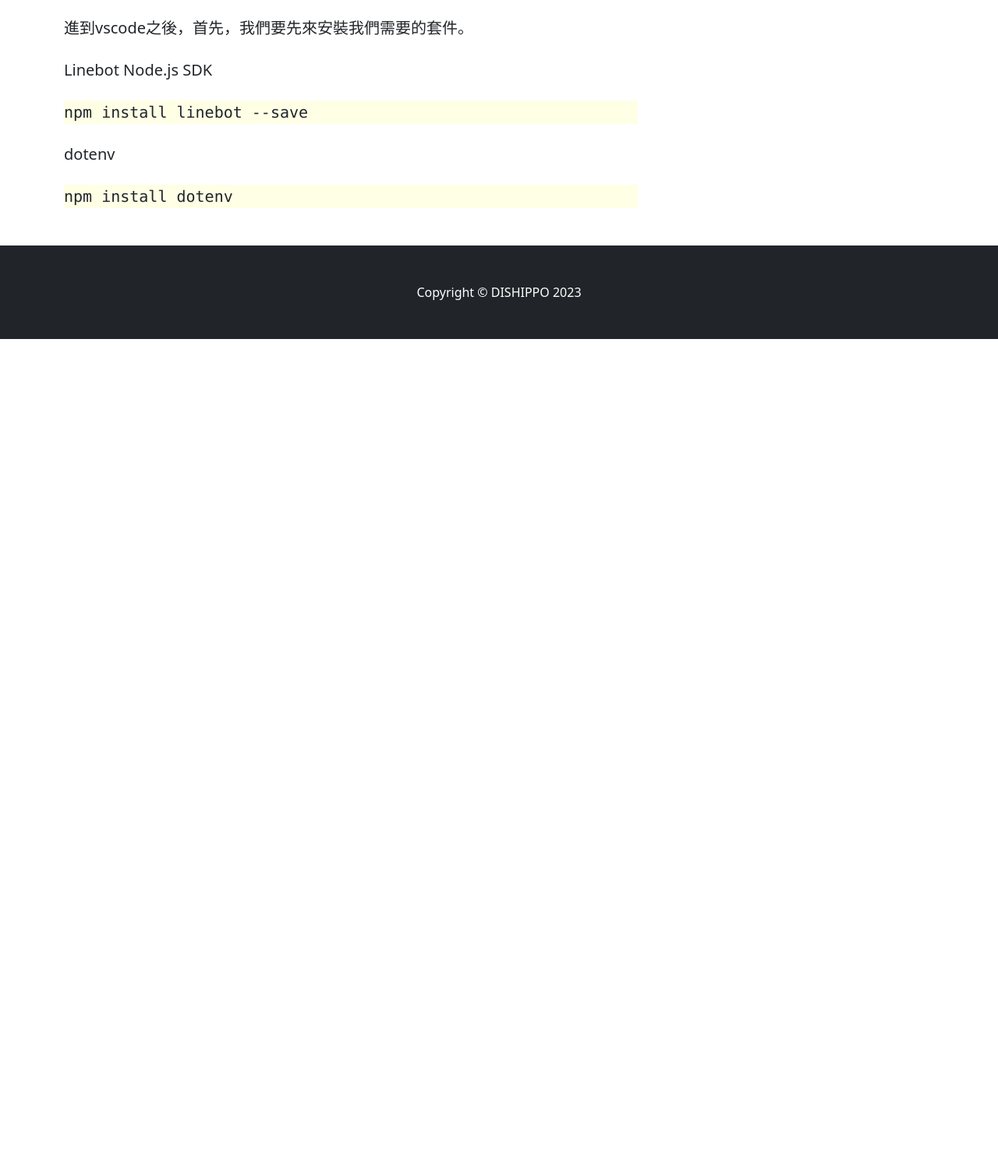
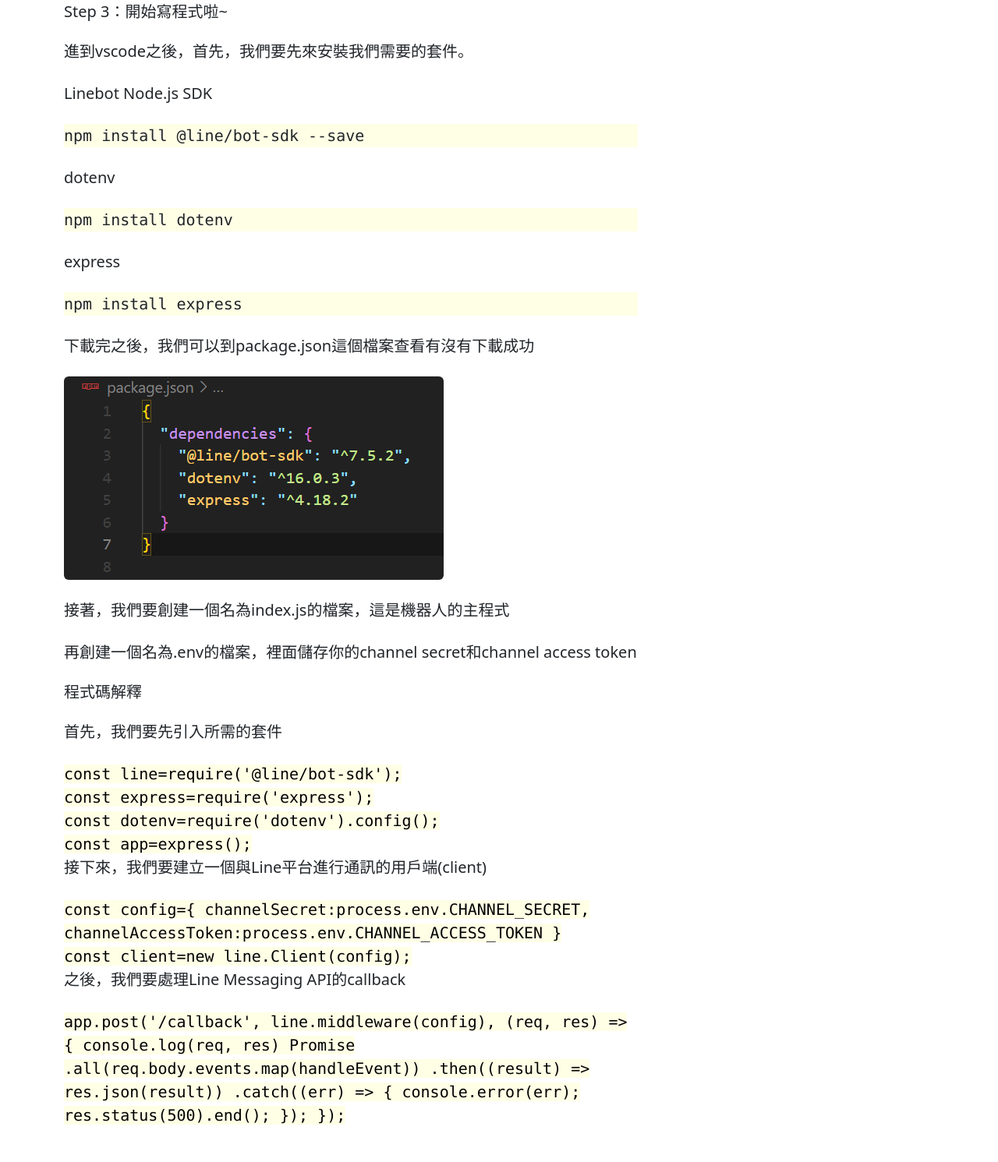
Before and after one commit to joelinkaiyi/dishippo_blog, a plain HTML site: page index.html in a window 1280 px wide. Shown: the part 2649-4140 px from the top of the page at 78% size. Before the commit the page ends 3084 px from the top, so only its background shows below. Drawn offline with nearby package versions, Linux system fonts and the light colour scheme.

Commit message:
code half done

```diff
--- a/index.html
+++ b/index.html
@@ -58,13 +58,49 @@
                             <p class="fs-5 mb-4">進到主控台並建立完一個機器人後，我們要到 Basic setting的欄位去獲取channel secret，並到Messaging API欄位找到channel access token並生成一個token</p>
                             <figure class="mb-4"><img class="img-fluid rounded" src="./image/channelsecret.png" alt="..." /></figure>
                             <figure class="mb-4"><img class="img-fluid rounded" src="./image/channelaccesstoken.png" alt="..." /></figure>
-                            <pre class="fs-5 mb-4" style="background: #ffffe6">⚠請注意，channel secret和channel access token都務必保管好，不要洩漏出去，否則你的機器人可能會被有心人士利用</pre>
+                            <p class="fs-5 mb-4" style="font-weight: bolder" >⚠請注意，channel secret和channel access token請務必保管好，不要洩漏出去，否則你的機器人可能會被有心人士利用</p>
                             <h2 class="fs-5 mb-4">Step 3：開始寫程式啦~</h2>
                             <p class="fs-5 mb-4">進到vscode之後，首先，我們要先來安裝我們需要的套件。</p>
                             <p class="fs-5 mb-4">Linebot Node.js SDK</p>
-                            <pre class="fs-5 mb-4" style="background: #ffffe6">npm install linebot --save</pre>
+                            <pre class="fs-5 mb-4" style="background: #ffffe6">npm install @line/bot-sdk --save</pre>
                             <p class="fs-5 mb-4">dotenv</p>
                             <pre class="fs-5 mb-4" style="background: #ffffe6" >npm install dotenv</pre>
+                            <p class="fs-5 mb-4">express</p>
+                            <pre class="fs-5 mb-4" style="background: #ffffe6" >npm install express</pre>
+                            <p class="fs-5 mb-4">下載完之後，我們可以到package.json這個檔案查看有沒有下載成功</p>
+                            <figure class="mb-4"><img class="img-fluid rounded" src="./image/packagejson.png" alt="..." /></figure>
+                            <p class="fs-5 mb-4">接著，我們要創建一個名為index.js的檔案，這是機器人的主程式</p>
+                            <p class="fs-5 mb-4">再創建一個名為.env的檔案，裡面儲存你的channel secret和channel access token</p>
+                            <h2 class="fs-5 mb-4">程式碼解釋</h2>
+                            <p class="fs-5 mb-4">首先，我們要先引入所需的套件</p>
+                            <code class="fs-5 mb-4" >
+                               const line=require('@line/bot-sdk');<br>
+                                const express=require('express');<br>
+                                const dotenv=require('dotenv').config();<br>
+                                const app=express();<br>
+                            </code>
+
+                            <p class="fs-5 mb-4">接下來，我們要建立一個與Line平台進行通訊的用戶端(client)</p>
+                            <code class="fs-5 mb-4" >
+                                const config={
+                                channelSecret:process.env.CHANNEL_SECRET,
+                                channelAccessToken:process.env.CHANNEL_ACCESS_TOKEN
+                                }<br>
+                                const client=new line.Client(config);
+                            </code>
+                            <p class="fs-5 mb-4">之後，我們要處理Line Messaging API的callback</p>
+                            <code class="fs-5 mb-4" >
+                                app.post('/callback', line.middleware(config), (req, res) => {
+                                console.log(req, res)
+                                Promise
+                                .all(req.body.events.map(handleEvent))
+                                .then((result) => res.json(result))
+                                .catch((err) => {
+                                console.error(err);
+                                res.status(500).end();
+                                });
+                                });
+                            </code>
                         </section>
                     </article>
 
```
Also changed, not shown: css/styles.css, image/packagejson.png (added).
